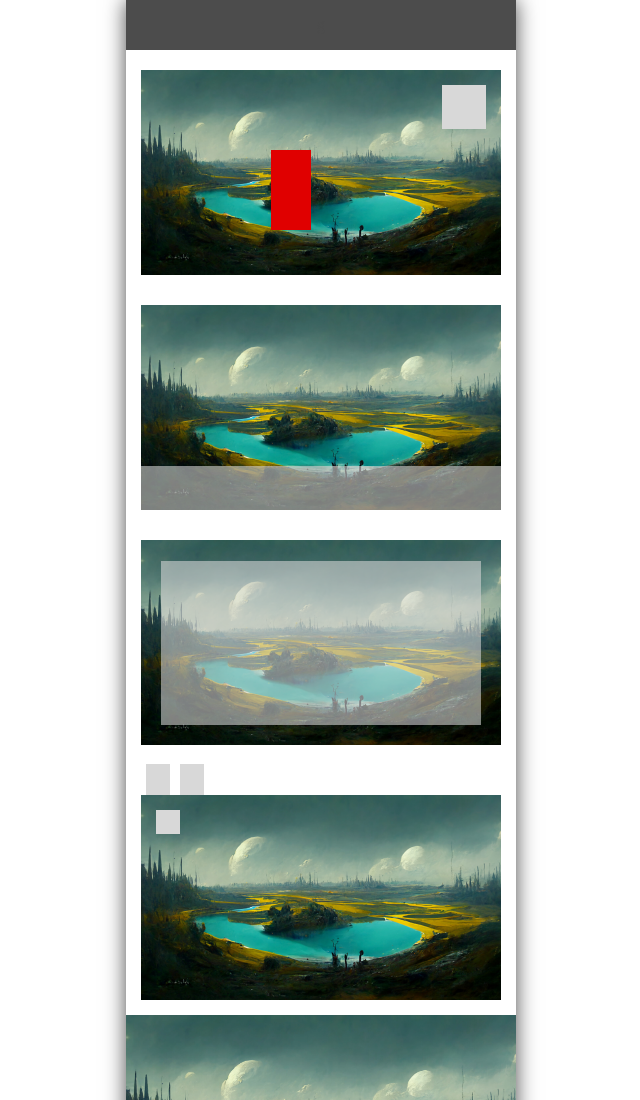
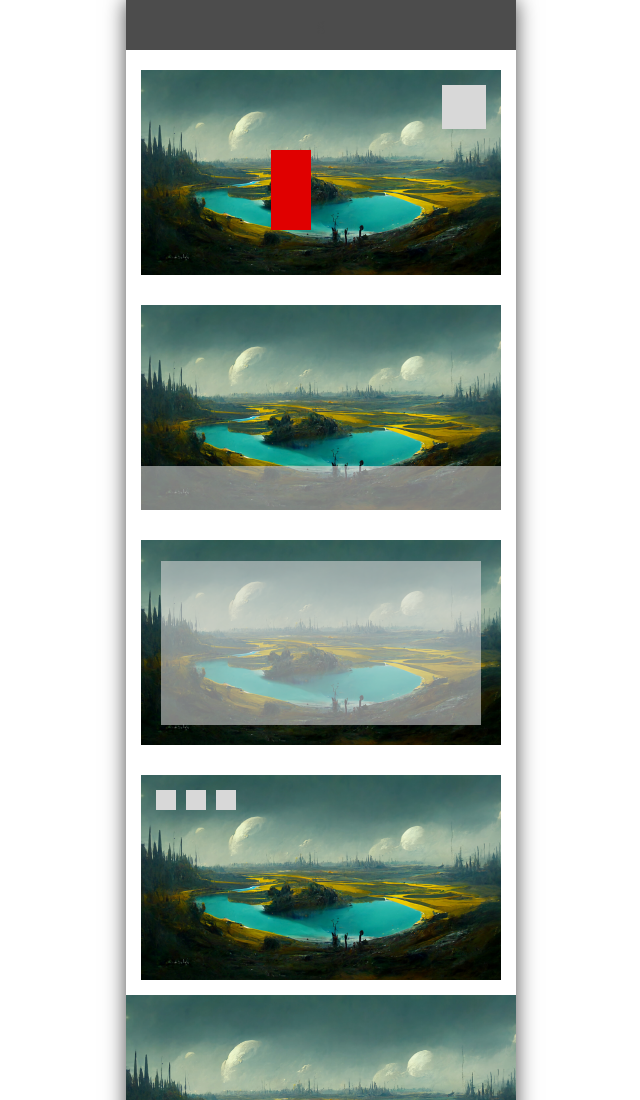
Before and after one commit to GLucile/position-1, a website built with Parcel: page src/index.html in a window 1280 px wide. Shown: the top 1100 px of the page, without its empty margins (319-959 px from the left). Built offline with nearby package versions, Linux system fonts and the light colour scheme.

Commit message:
Code css position 4 squares 2&3

```diff
--- a/src/css/main.css
+++ b/src/css/main.css
@@ -122,14 +122,26 @@ body {
 .little-squares {
   display: inline;
   background: #D8D8D8;
-  padding: 12px 12px;
+  padding: 10px 10px;
   margin: 5px 5px;
 }
 
 .little-squares-1 {
   position: absolute;
-  top: 45px;
+  top: 25px;
   left: 25px;
 }
 
+.little-squares-2 {
+  position: absolute;
+  top: 25px;
+  left: 55px;
 }
+
+.little-squares-3 {
+  position: absolute;
+  top: 25px;
+  left: 85px;
+}
+
+}
```
